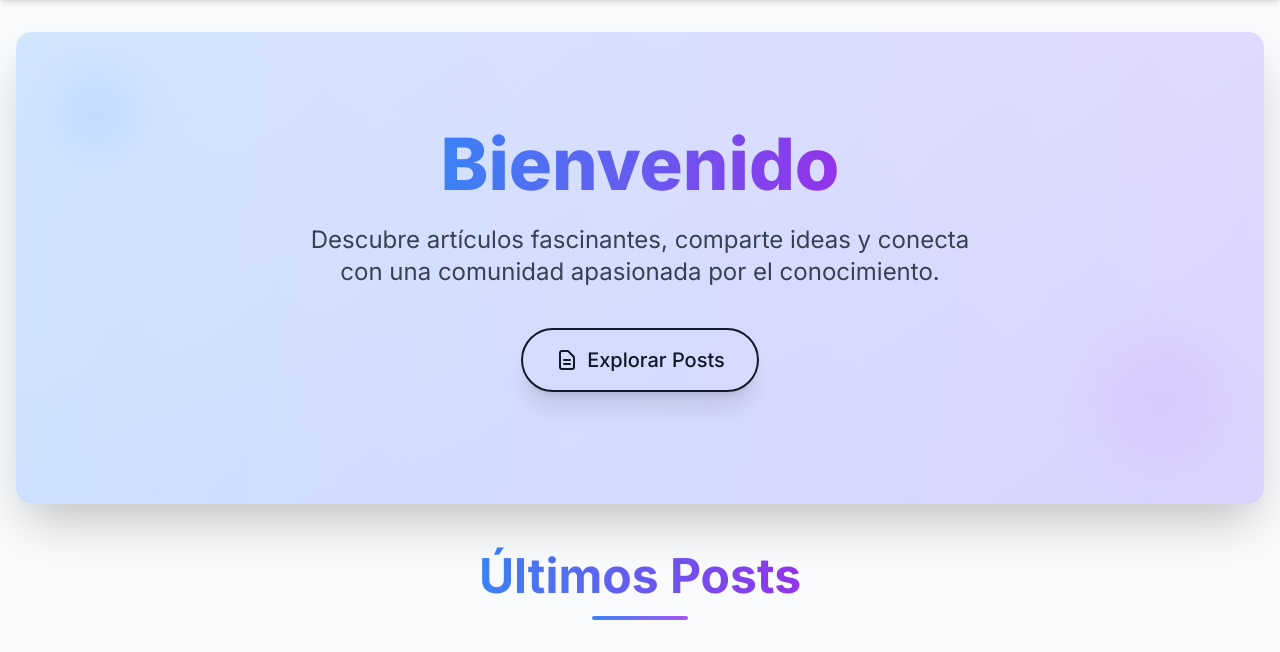
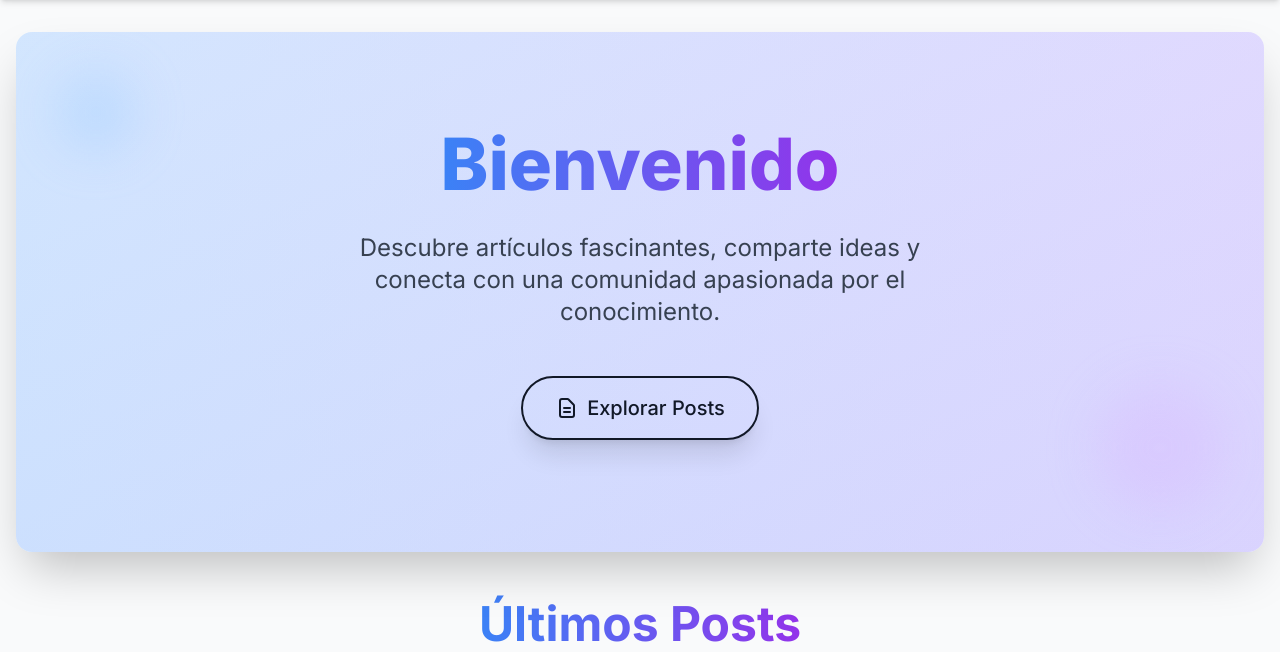
Before and after one commit to EzequielEdOjeda/Blog_Django, a Django app: page / in a window 1280 px wide. Shown: the part 82-734 px from the top of the page. Run offline with Django 5.2, Linux system fonts and the light colour scheme; data comes from the database, SQL or seed files in the repository; some libraries are stand-ins or nearby versions.

Commit message:
Update home.html

```diff
--- a/mi_blog/templates/home.html
+++ b/mi_blog/templates/home.html
@@ -16,7 +16,7 @@
                 <span class="text-blue-800 dark:text-blue-300">{{ user.username }}</span>
             {% endif %}
         </h1>
-        <p class="text-xl md:text-2xl text-gray-700 dark:text-gray-100 mb-10 animate-fade-in-delay max-w-2xl mx-auto leading-relaxed">
+        <p class="text-xl md:text-2xl text-gray-700 dark:text-gray-100 mb-10 animate-fade-in-delay max-w-2xl mx-auto leading-relaxed" style="padding: 0.5rem 0.7rem;">
             Descubre artículos fascinantes, comparte ideas y conecta con una comunidad apasionada por el conocimiento.
         </p>
         <div class="flex flex-col sm:flex-row gap-4 justify-center items-center animate-fade-in-delay-2">
```
